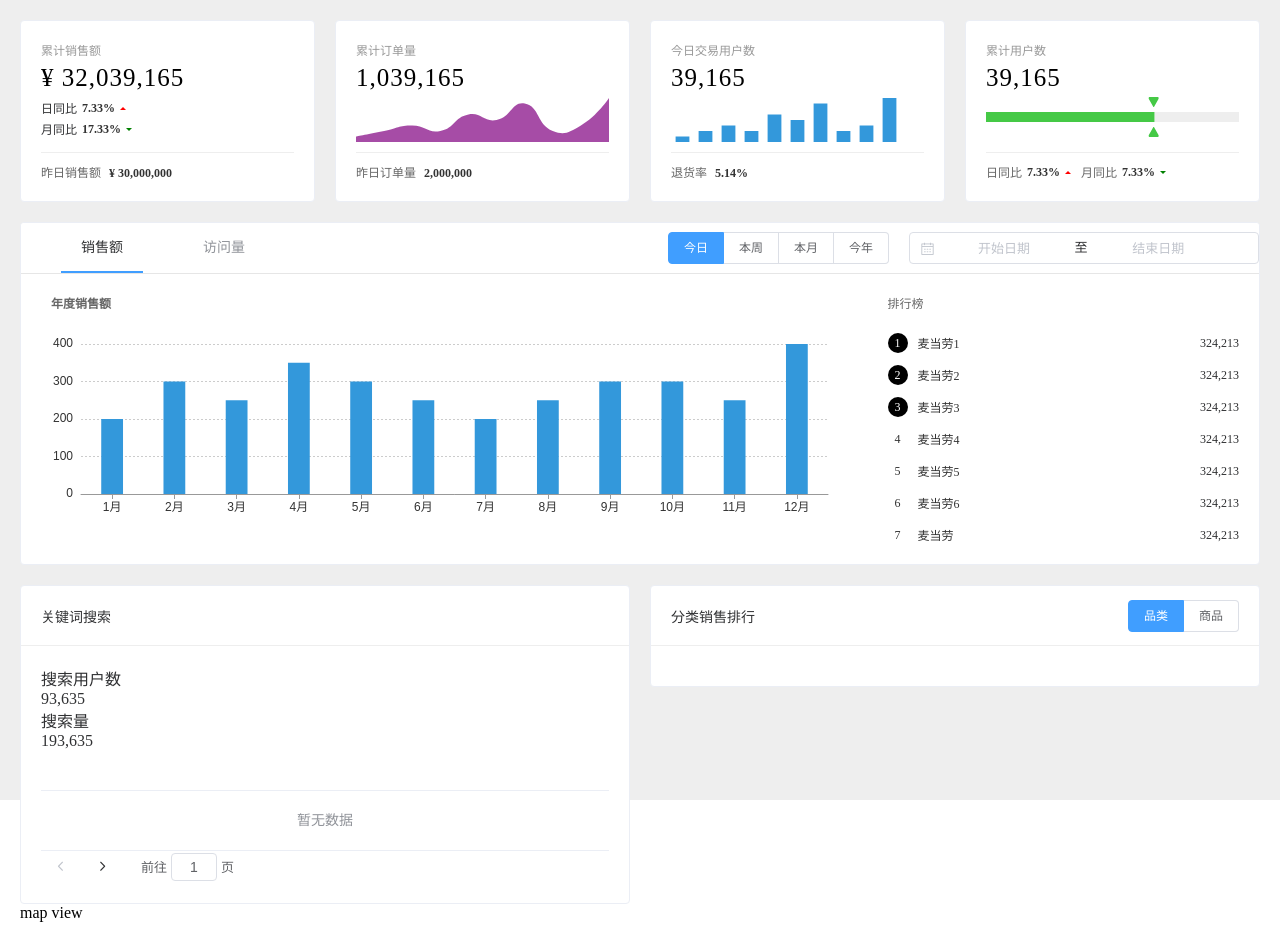
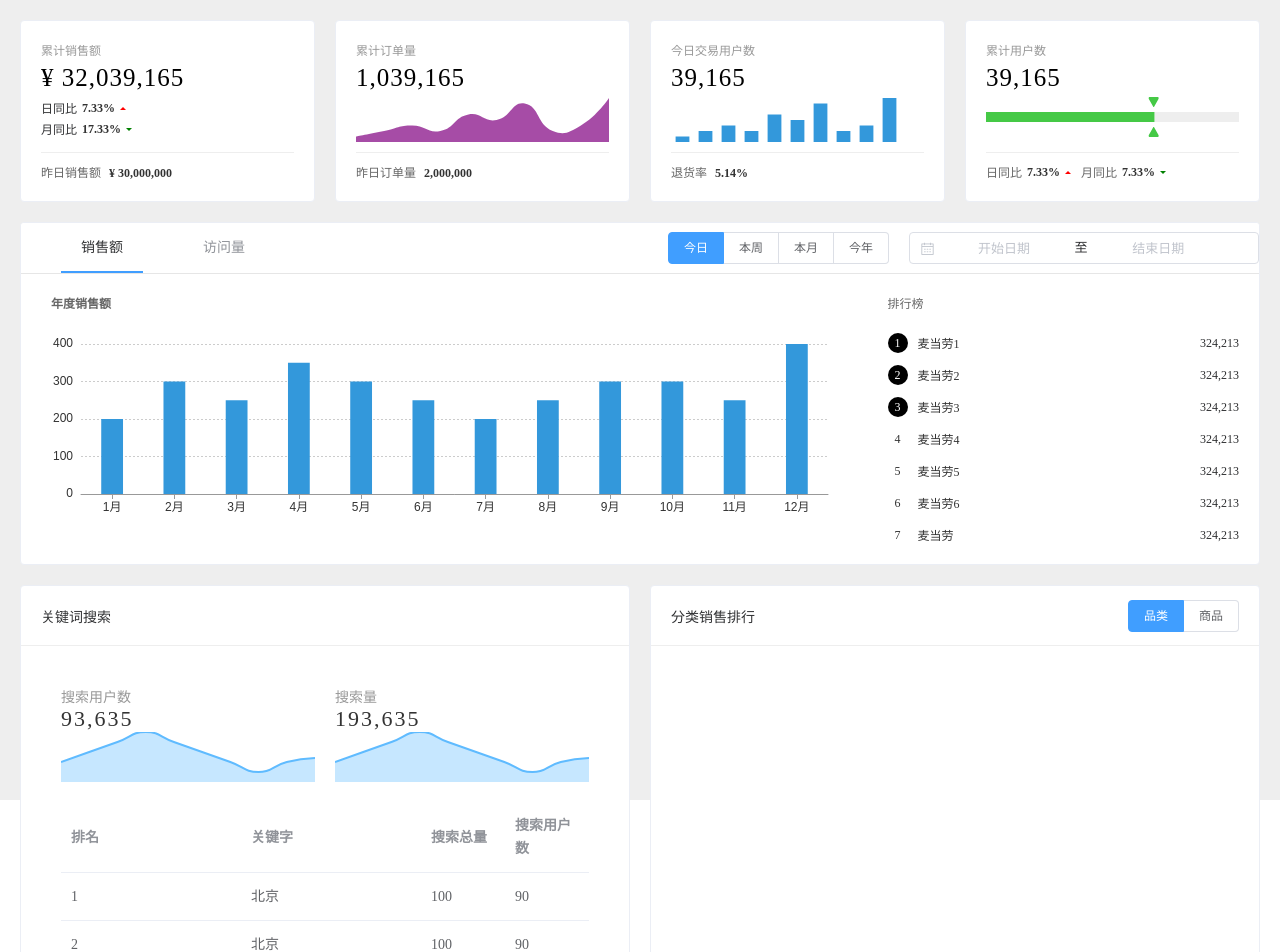
Before and after one commit to TsaiJie/imooc-datav-report, a Vue app: page /#/ in a window 1280 px wide. Shown: the top 952 px of the page. Before the commit the page ends 922 px from the top, so only its background shows below. Built offline with nearby package versions, Linux system fonts and the light colour scheme.

Commit message:
关键词搜索部分完成

```diff
--- a/src/components/BottomView/index.vue
+++ b/src/components/BottomView/index.vue
@@ -7,6 +7,7 @@
         </template>
         <template>
           <div class="chart-wrapper">
+            <div class="chart-inner">
               <div class="chart">
                 <div class="chart-title">搜索用户数</div>
                 <div class="chart-data">93,635</div>
@@ -15,15 +16,27 @@
               <div class="chart">
                 <div class="chart-title">搜索量</div>
                 <div class="chart-data">193,635</div>
-              <v-chart :options="searchNumOptions"/>
+                <v-chart :options="searchUserOptions"/>
               </div>
             </div>
             <div class="table-wrapper">
               <el-table :data="tableData">
-              <el-table-column/>
+                <el-table-column prop="rank" label="排名" width="180"/>
+                <el-table-column prop="keyword" label="关键字" width="180"/>
+                <el-table-column prop="count" label="搜索总量"/>
+                <el-table-column prop="users" label="搜索用户数"/>
               </el-table>
-            <el-pagination/>
+              <el-pagination
+                layout="prev, pager, next"
+                :total="100"
+                :page-size="4"
+                background
+                @current-change="onPageChange"
+
+              />
             </div>
+          </div>
+
         </template>
       </el-card>
     </div>
@@ -32,7 +45,7 @@
         <template v-slot:header>
           <div class="title-wrapper">
             <div class="title">分类销售排行</div>
-            <div class="radio-wrapper" >
+            <div class="radio-wrapper">
               <el-radio-group v-model="radioSelect" size="small">
                 <el-radio-button label="品类"></el-radio-button>
                 <el-radio-button label="商品"></el-radio-button>
@@ -41,7 +54,9 @@
           </div>
         </template>
         <template>
-          <v-chart :options="categoryOptions" />
+          <div class="chart-wrapper">
+            <v-chart :options="categoryOptions"/>
+          </div>
         </template>
       </el-card>
     </div>
@@ -52,11 +67,85 @@
 export default {
   data () {
     return {
-      searchUserOptions: {},
+      searchUserOptions: {
+        xAxis: {
+          type: 'category',
+          boundaryGap: false
+        },
+        yAxis: {
+          show: false
+        },
+        series: [{
+          type: 'line',
+          data: [100, 150, 200, 250, 200, 150, 100, 50, 100, 120],
+          areaStyle: {
+            color: 'rgba(95, 187, 255, .5)'
+          },
+          lineStyle: {
+            color: 'rgb(95, 187, 255)'
+          },
+          itemStyle: {
+            opacity: 0
+          },
+          smooth: true
+        }],
+        grid: {
+          top: 0,
+          left: 0,
+          right: 0,
+          bottom: 0
+        }
+      },
       searchNumOptions: {},
       radioSelect: '品类',
       categoryOptions: {},
-      tableData: []
+      tableData: [
+        {
+          id: 1,
+          rank: 1,
+          keyword: '北京',
+          count: 100,
+          users: 90,
+          range: '90%'
+        },
+        {
+          id: 2,
+          rank: 2,
+          keyword: '北京',
+          count: 100,
+          users: 90,
+          range: '90%'
+        },
+        {
+          id: 3,
+          rank: 3,
+          keyword: '北京',
+          count: 100,
+          users: 90,
+          range: '90%'
+        },
+        {
+          id: 4,
+          rank: 4,
+          keyword: '北京',
+          count: 100,
+          users: 90,
+          range: '90%'
+        },
+        {
+          id: 5,
+          rank: 5,
+          keyword: '北京',
+          count: 100,
+          users: 90,
+          range: '90%'
+        }
+      ]
+    }
+  },
+  methods: {
+    onPageChange (page) {
+      console.log(page)
     }
   }
 }
@@ -66,16 +155,20 @@
 .bottom-view {
   display: flex;
   margin-top: 20px;
+
   .view {
     flex: 1;
     width: 50%;
     box-sizing: border-box;
+
     &:first-child {
       padding: 0 10px 0 0;
     }
+
     &:last-child {
       padding: 0 0 0 10px;
     }
+
     .title-wrapper {
       display: flex;
       align-items: center;
@@ -85,6 +178,7 @@
       font-size: 14px;
       font-weight: 500;
       padding: 0 0 0 20px;
+
       .radio-wrapper {
         flex: 1;
         display: flex;
@@ -92,6 +186,51 @@
         padding-right: 20px;
       }
     }
+
+    .chart-wrapper {
+      display: flex;
+      flex-direction: column;
+      height: 452px;
+
+      .chart-inner {
+        display: flex;
+        padding: 0 10px;
+        margin-top: 20px;
+
+        .chart {
+          flex: 1;
+          padding: 0 10px;
+
+          .chart-title {
+            color: #999;
+            font-size: 14px;
+          }
+
+          .chart-data {
+            font-size: 22px;
+            color: #333;
+            font-weight: 500;
+            letter-spacing: 2px;
+          }
+
+          .echarts {
+            height: 50px;
+          }
+        }
+      }
+    }
+
+    .table-wrapper {
+      flex: 1;
+      margin-top: 20px;
+      padding: 0 20px 20px;
+
+      .el-pagination {
+        display: flex;
+        justify-content: flex-end;
+        margin-top: 15px;
+      }
+    }
   }
 }
 </style>
```
Lines whose indentation alone changed are shown as unchanged.
